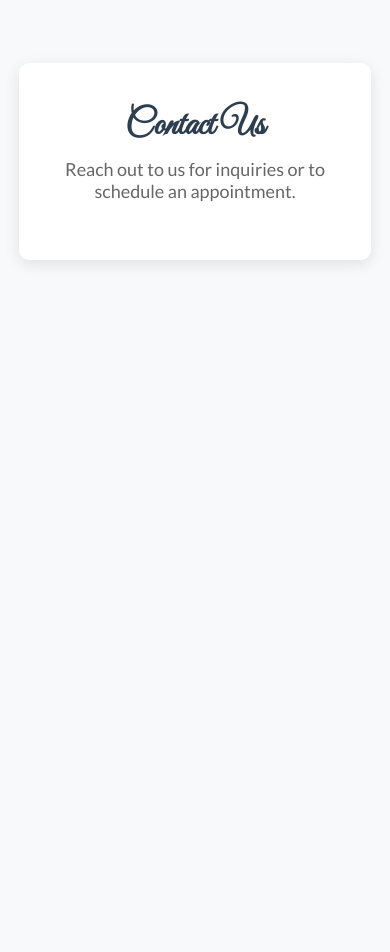
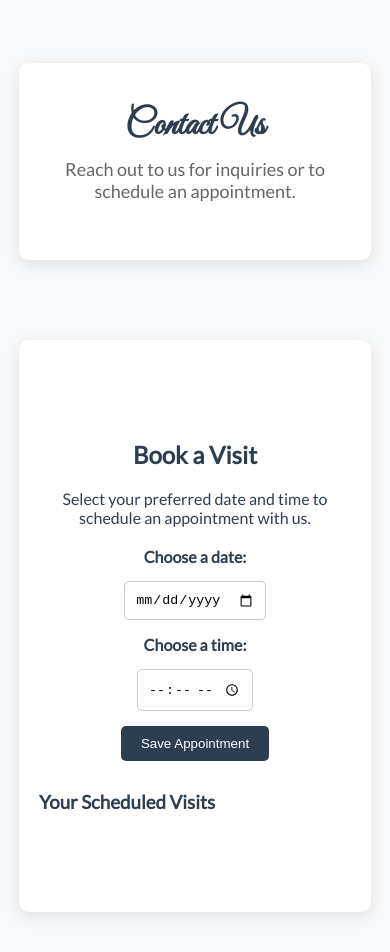
Before and after one commit to divaktal/tal-devops-project, a plain HTML site: page index.html in a window 390 px wide. Shown: the part 2095-3047 px from the top of the page. Before the commit the page ends 2395 px from the top, so only its background shows below. Drawn offline with Linux system fonts and the light colour scheme.

Commit message:
Added meeting scheduling tool with date and time picker

```diff
--- a/index.html
+++ b/index.html
@@ -90,5 +90,23 @@
     </div>
 
     <script src="script.js"></script>
+    <!-- Scheduling Section -->
+    <div class="scheduling" id="schedule">
+        <h2>Book a Visit</h2>
+        <p>Select your preferred date and time to schedule an appointment with us.</p>
+        <form id="scheduleForm">
+            <label for="date">Choose a date:</label>
+            <input type="date" id="date" name="date" required>
+
+            <label for="time">Choose a time:</label>
+            <input type="time" id="time" name="time" required>
+
+            <button type="submit">Save Appointment</button>
+        </form>
+        <div class="appointments">
+            <h3>Your Scheduled Visits</h3>
+            <ul id="appointmentsList"></ul>
+  </div>
+</div>
 </body>
 </html>
--- a/script.js
+++ b/script.js
@@ -68,3 +68,37 @@ function closeModal() {
     var modal = document.getElementById("modal");
     modal.classList.remove("open");
 }
+
+// Appointment Scheduling
+document.getElementById("scheduleForm").addEventListener("submit", function(e) {
+    e.preventDefault();
+
+    const date = document.getElementById("date").value;
+    const time = document.getElementById("time").value;
+    const appointmentsList = document.getElementById("appointmentsList");
+
+    if (date && time) {
+        const li = document.createElement("li");
+        li.textContent = `📅 ${date} at ⏰ ${time}`;
+        appointmentsList.appendChild(li);
+
+        // Save to localStorage
+        let appointments = JSON.parse(localStorage.getItem("appointments")) || [];
+        appointments.push({ date, time });
+        localStorage.setItem("appointments", JSON.stringify(appointments));
+
+        this.reset();
+    }
+});
+
+// Load saved appointments on page load
+window.addEventListener("DOMContentLoaded", () => {
+    const appointments = JSON.parse(localStorage.getItem("appointments")) || [];
+    const appointmentsList = document.getElementById("appointmentsList");
+
+    appointments.forEach(app => {
+        const li = document.createElement("li");
+        li.textContent = `📅 ${app.date} at ⏰ ${app.time}`;
+        appointmentsList.appendChild(li);
+    });
+});
--- a/styles.css
+++ b/styles.css
@@ -442,4 +442,62 @@ nav a:hover {
         .hero, .services, .portfolio, .contact {
             padding: 40px 20px; /* Reduce padding for mobile */
         }
+/* Scheduling Section */
+.scheduling {
+    text-align: center;
+    padding: 80px 20px;
+    background-color: white;
+    width: 80%;
+    max-width: 800px;
+    margin: 40px auto;
+    border-radius: 10px;
+    box-shadow: var(--chat-shadow);
 }
+
+.scheduling form {
+    display: flex;
+    flex-direction: column;
+    gap: 15px;
+    margin-top: 20px;
+    align-items: center;
+}
+
+.scheduling label {
+    font-weight: bold;
+}
+
+.scheduling input {
+    padding: 10px;
+    border: 1px solid #ccc;
+    border-radius: 5px;
+}
+
+.scheduling button {
+    padding: 10px 20px;
+    background: var(--primary-color);
+    color: white;
+    border: none;
+    border-radius: 5px;
+    cursor: pointer;
+    transition: background 0.3s ease;
+}
+
+.scheduling button:hover {
+    background: var(--secondary-color);
+}
+
+.appointments {
+    margin-top: 30px;
+    text-align: left;
+}
+
+.appointments ul {
+    list-style: none;
+    padding: 0;
+}
+
+.appointments li {
+    padding: 8px;
+    border-bottom: 1px solid #eee;
+}
+}
```
Also changed, not shown: 1 other file.
